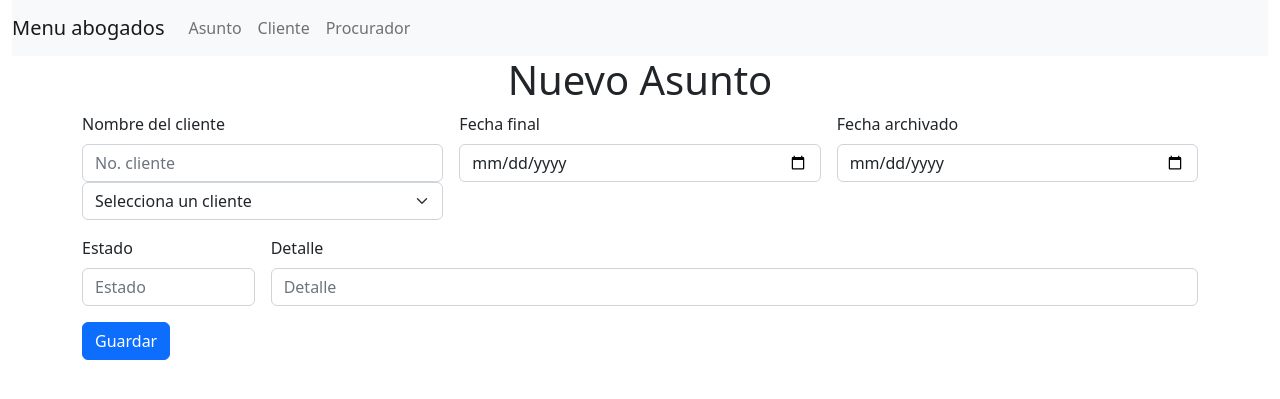
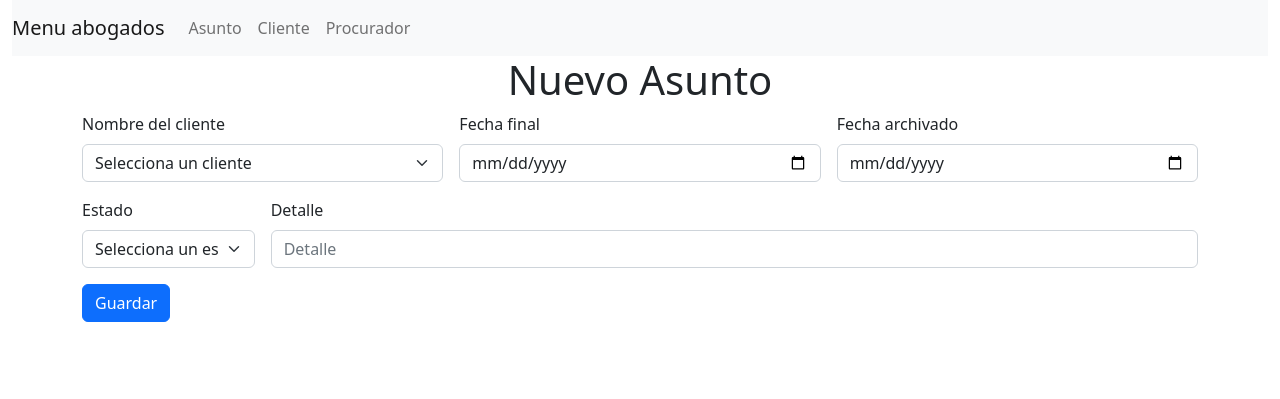
Before and after one commit to JimmyAguilar03/proyectoAbogados, a CodeIgniter app: page /database/index.php/asunto/nuevo in a window 1280 px wide. Shown: the top 399 px of the page. Run offline with CodeIgniter, Linux system fonts and the light colour scheme; data that the repository does not hold is empty.

Commit message:
actualizacion 4-dic

```diff
--- a/application/controllers/Asunto.php
+++ b/application/controllers/Asunto.php
@@ -14,8 +14,10 @@ class Asunto extends CI_controller{
     {
         $this->load->model('Cliente_model');
         $datos['datosCliente']= $this->Cliente_model->clientes();
+        $this->load->model('Estado_model');
+        $datos['datosEstado']= $this->Estado_model->estado();
         $this -> load -> view ('Plantillas/header');
-        $this -> load-> view ('vistasAsuntos/nuevoAsuntos');
+        $this -> load-> view ('vistasAsuntos/nuevoAsuntos', $datos);
         $this -> load -> view ('Plantillas/footer');
     }
     public function guardar()
--- /dev/null
+++ b/application/models/Estado_model.php
@@ -0,0 +1,8 @@
+<?php
+class Estado_model extends CI_Model{
+
+    public function estado(){
+            $query=$this->db->get('listaEstados');
+            return $query->result();
+    }
+}
--- a/application/views/vistasAsuntos/asuntos.php
+++ b/application/views/vistasAsuntos/asuntos.php
@@ -45,7 +45,8 @@
             <?php echo $dA->no_asunto;
             ?>
         </th>
-         <td span class="badge text-bg-<?php echo $color;?>" >
+         <td style="vertical-align:middle; ">
+         <span class="badge text-bg-<?php echo $color;?>" >
             <?php echo $dA->estado;
             ?>
         </td>
--- a/application/views/vistasAsuntos/nuevoAsuntos.php
+++ b/application/views/vistasAsuntos/nuevoAsuntos.php
@@ -4,8 +4,7 @@
 </center>
     <form action= <?php echo base_url("Asunto/guardar");?> method="post" class="row g-3">
     <div class="col-md-4">
-    <label for="inputEmail4" class="form-label">Nombre del cliente</label>
-    <input type="text" class="form-control" name="no_cliente" id="no_cliente" placeholder="No. cliente">
+    <label for="no_cliente" class="form-label">Nombre del cliente</label>
 
     <select name="no_cliente" id="no_cliente" class="form-select">
     <option selected >Selecciona un cliente</option>
@@ -21,23 +20,33 @@
 
   </div>
   <div class="col-md-4">
-    <label for="inputPassword4" class="form-label">Fecha final</label>
+    <label for="fecha_final" class="form-label">Fecha final</label>
     <input type="date" class="form-control"name="fecha_final" id="fecha_final" placeholder="Fecha_f" required>
   </div>
   <div class="col-md-4">
-    <label for="inputPassword4" class="form-label">Fecha archivado</label>
+    <label for="fecha_archivadonputPassword4" class="form-label">Fecha archivado</label>
     <input type="date" class="form-control" name="fecha_archivado" id="fecha_archivado" placeholder="Fecha_i" required>
   </div>
 
   <div class="col-2">
-    <label for="inputAddress" class="form-label">Estado</label>
-    <input type="text" class="form-control" name="estado" id="estado" placeholder="Estado" required>
-  </div>
-  <div class="col-10">
-    <label for="inputAddress2" class="form-label">Detalle</label>
-    <input type="text" class="form-control" name="detalle" id="detalle" placeholder="Detalle" required>
+    <label for="estado" class="form-label">Estado</label>
+    <select name="estado" id="estado" class="form-select">
+      <option selectd>Selecciona un estado</option>
+      <?php foreach($datosEstado as $dE):
+      ?>
+      <option value=" <?php echo $dE->no_estado;?>">
+      <?php
+      echo $dE->nombreEstado;
+      ?>
+      </option>
+      <?php endforeach;?>
+    </select>
   </div>
 
+  <div class="col-10">
+    <label for="detalle" class="form-label">Detalle</label>
+    <input maxlength="100" minlength="3" type="text" class="form-control" name="detalle" id="detalle" placeholder="Detalle" required>
+  </div>
   <div class="col-12">
     <button type="submit" class="btn btn-primary">Guardar </button required>
   </div>
```
Also changed, not shown: application/views/vistasClientes/nuevoClientes.php (+6 -6 lines).
